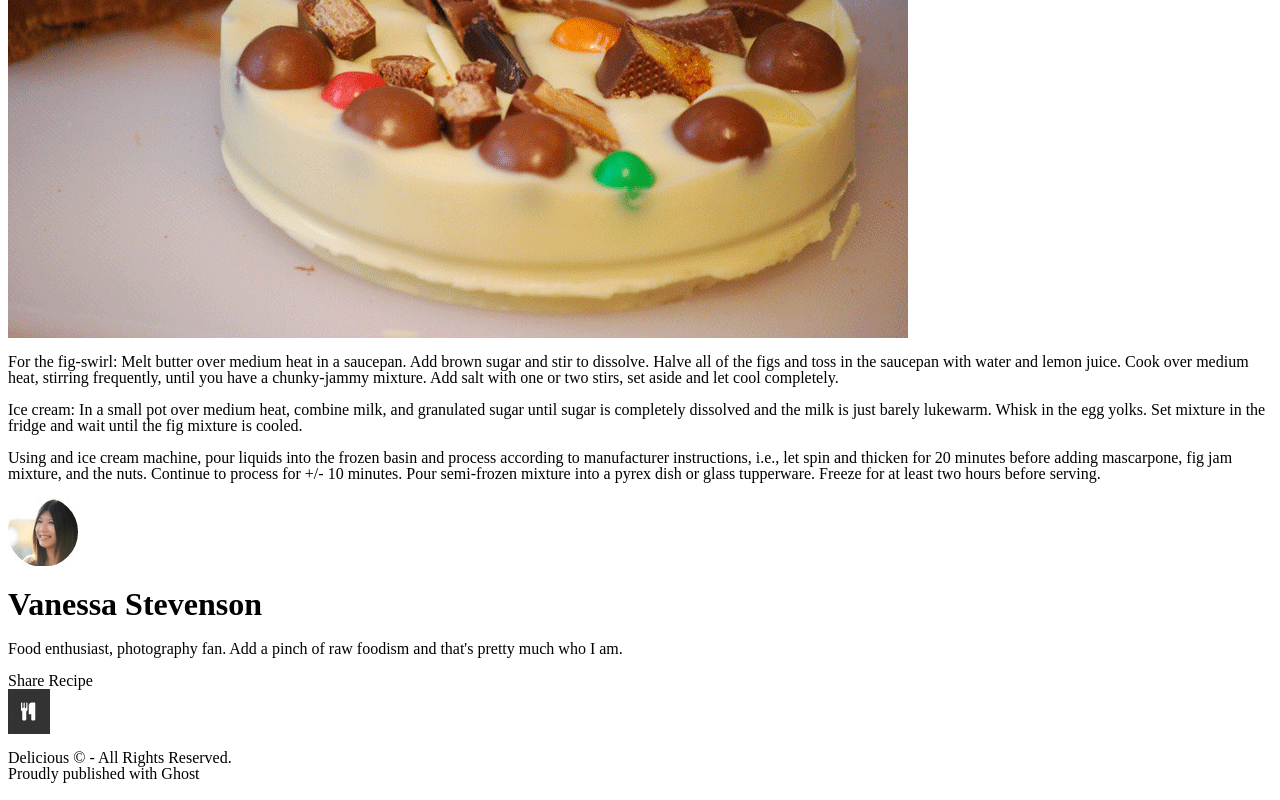
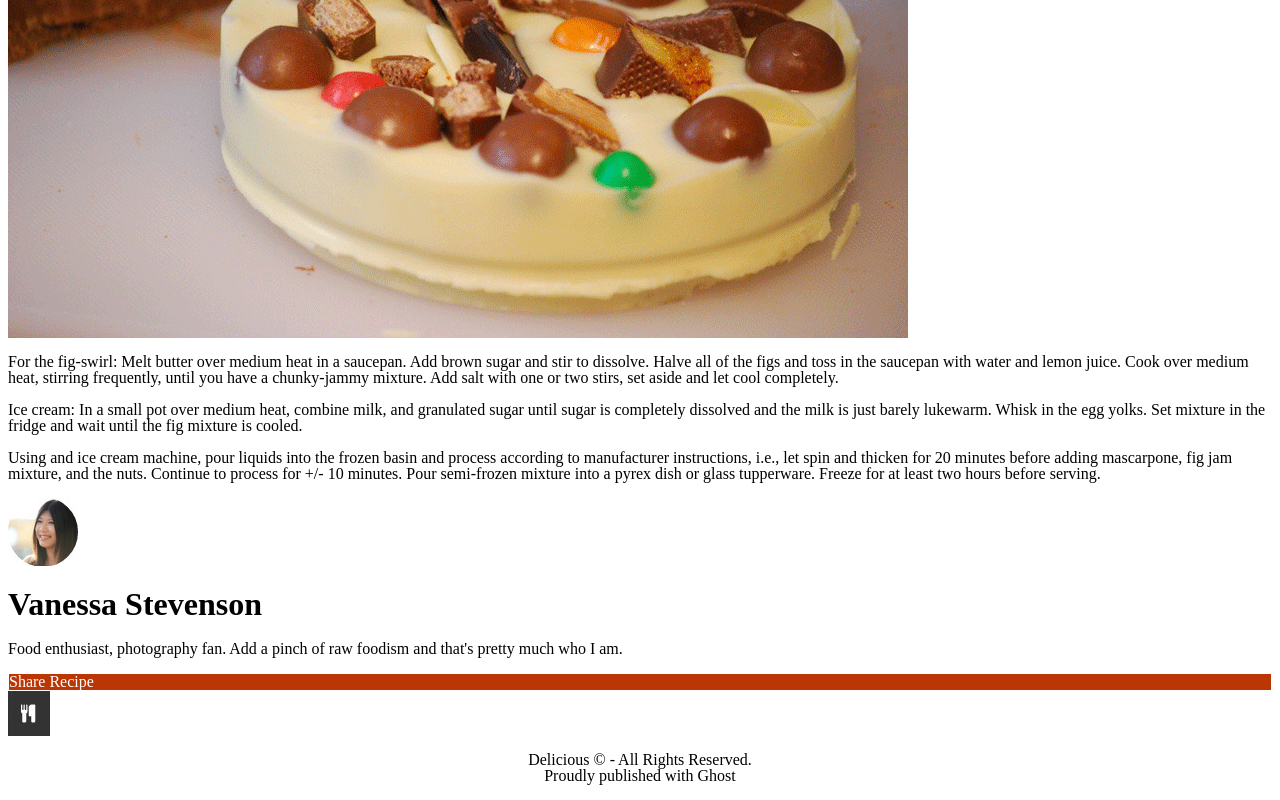
Before and after one commit to cashmann/chocolatePizza, a plain HTML site: page index.html in a window 1280 px wide. Shown: the part 730-1530 px from the top of the page. Drawn offline with Linux system fonts and the light colour scheme.

Commit message:
work on footer CSS started

```diff
--- a/css/style.css
+++ b/css/style.css
@@ -0,0 +1,8 @@
+.publishing {
+  text-align: center;
+}
+.button {
+  border: solid 1px;
+  background-color: rgb(187, 54, 5);
+  color: white;
+}
--- a/index.html
+++ b/index.html
@@ -57,7 +57,7 @@
       <nav class = "button">
         Share Recipe
       </nav>
-      <img src = "img/logo.png" />
+      <img src = "img/logo.png" class = "logo" />
       <p class = "publishing">
         Delicious &copy; - All Rights Reserved. <br>
         Proudly published with Ghost
```
